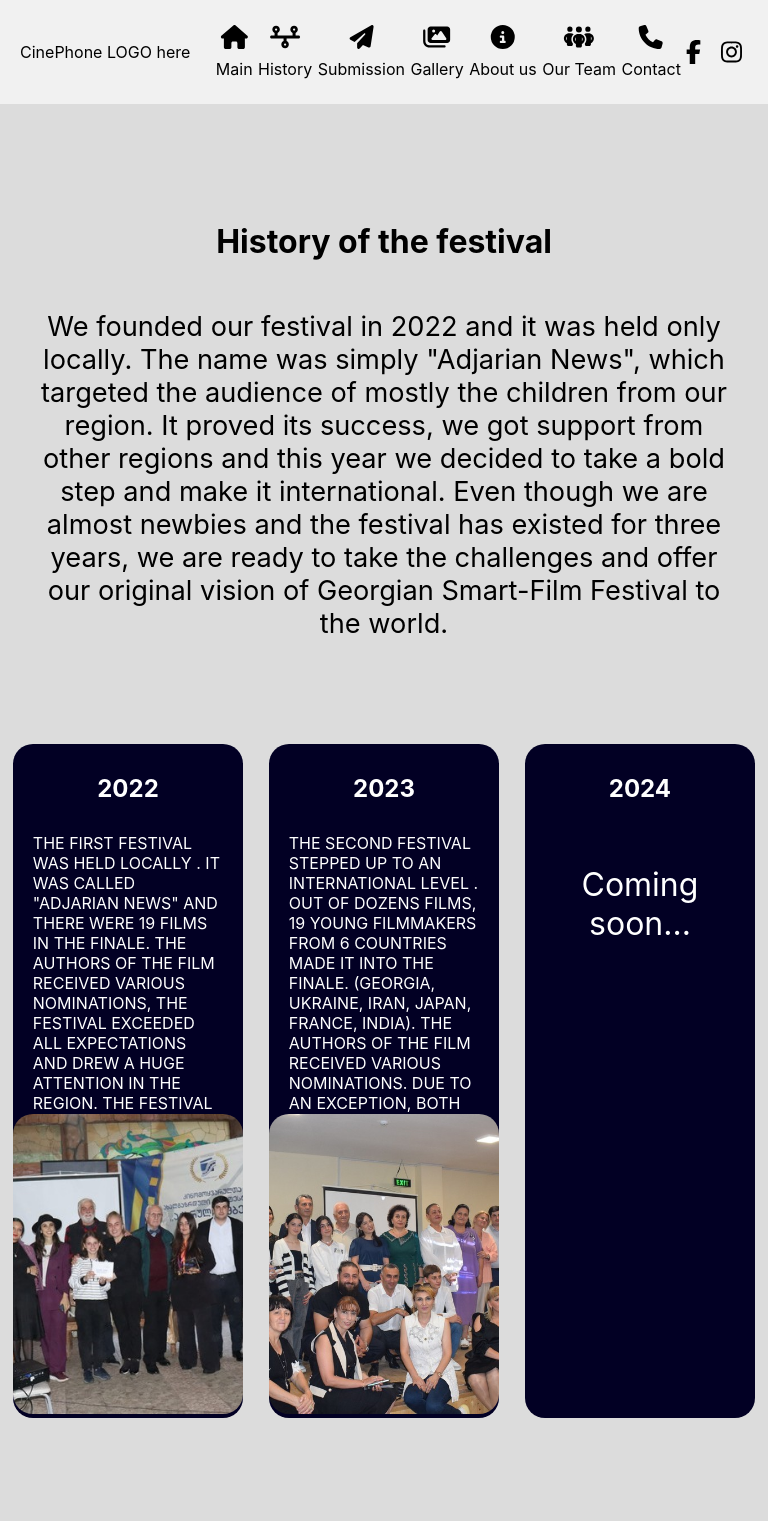
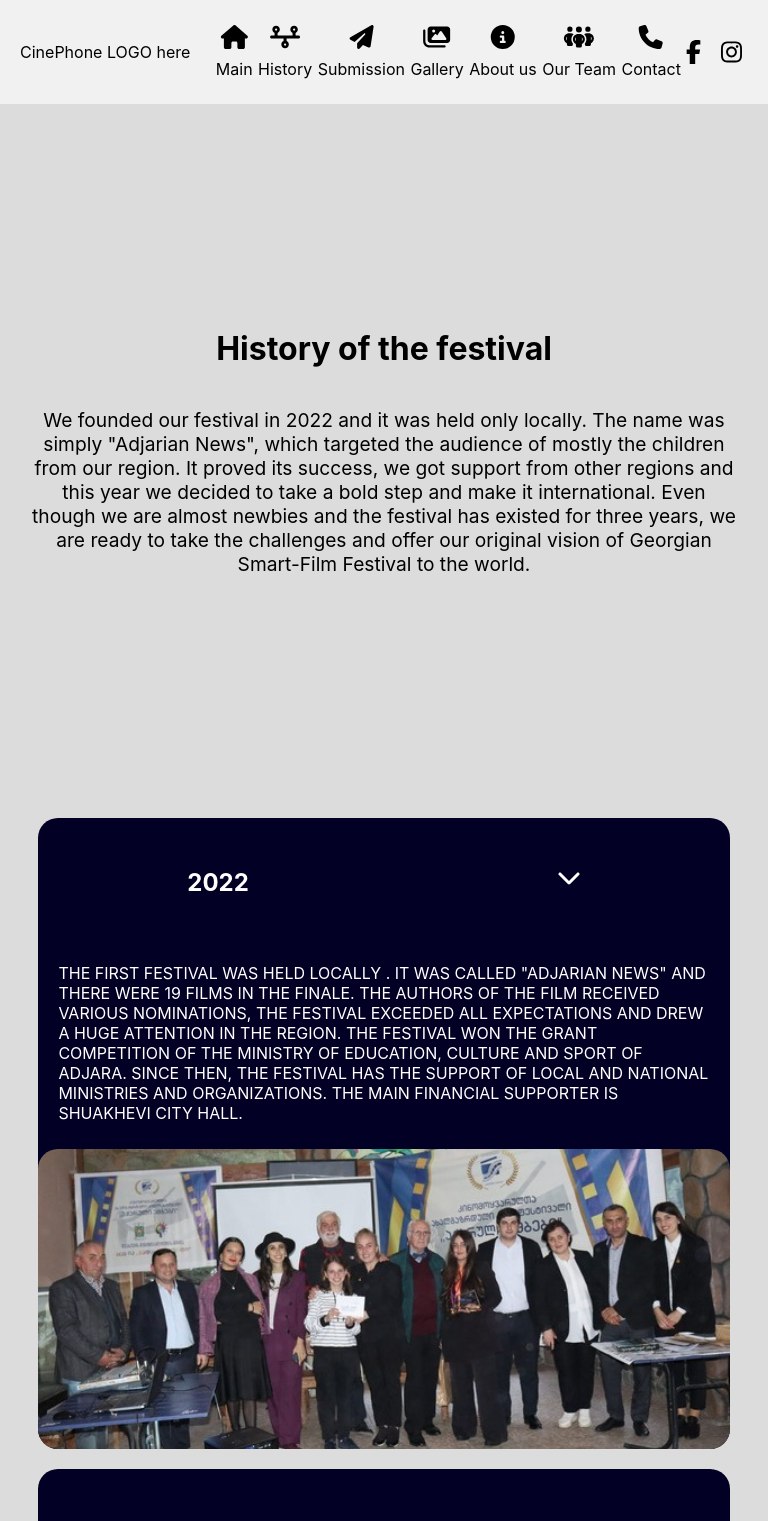
Before and after one commit to archiltavdgiridze/cinephone, a React (Create React App) app: page /history in a window 768 px wide. Shown: the top 1521 px of the page. Before the commit the page ends 1438 px from the top, so only its background shows below. Built offline with nearby package versions, Linux system fonts and the light colour scheme.

Commit message:
Update styles and add routes. Added files for Our Team page and icons for navbar.

```diff
--- a/package.json
+++ b/package.json
@@ -18,7 +18,7 @@
     "web-vitals": "^2.1.4"
   },
   "scripts": {
-    "start": "react-scripts start",
+    "start": "react-scripts start --host 192.168.100.22",
     "build": "react-scripts build",
     "test": "react-scripts test",
     "eject": "react-scripts eject"
--- a/src/components/History/History.jsx
+++ b/src/components/History/History.jsx
@@ -1,9 +1,25 @@
-import React from "react";
+import React, { useState } from "react";
 import year2022 from "../../assets/HistoryPage/HistoryYearPhotos/history-2022.jpg";
 import year2023 from "../../assets/HistoryPage/HistoryYearPhotos/history-2023.jpg";
 import "./History.scss";
+import { FontAwesomeIcon } from "@fortawesome/react-fontawesome";
+import {
+  faChevronDown,
+  faChevronLeft,
+} from "@fortawesome/free-solid-svg-icons";
 
 const History = () => {
+  const [isYear2022Collapsed, setIsYear2022Collapsed] = useState(false);
+  const [isYear2023Collapsed, setIsYear2023Collapsed] = useState(false);
+
+  const toggleYear2022Collapse = () => {
+    setIsYear2022Collapsed(!isYear2022Collapsed);
+  };
+
+  const toggleYear2023Collapse = () => {
+    setIsYear2023Collapsed(!isYear2023Collapsed);
+  };
+
   return (
     <div className="history_wrapper">
       <div className="festival_history">
@@ -21,34 +37,60 @@ const History = () => {
       <div className="history_by_years">
         <div className="year2022">
           <div className="year_texts">
+            <div className="num_n_btn">
               <h2 className="history_year">2022</h2>
+              <button onClick={toggleYear2022Collapse}>
+                {isYear2022Collapsed ? (
+                  <FontAwesomeIcon icon={faChevronLeft} />
+                ) : (
+                  <FontAwesomeIcon icon={faChevronDown} />
+                )}
+              </button>
+            </div>
+            <div
+              className={`collapse ${isYear2022Collapsed ? "collapsed" : ""}`}
+            >
               <p>
                 THE FIRST FESTIVAL WAS HELD LOCALLY . IT WAS CALLED "ADJARIAN
                 NEWS" AND THERE WERE 19 FILMS IN THE FINALE. THE AUTHORS OF THE
                 FILM RECEIVED VARIOUS NOMINATIONS, THE FESTIVAL EXCEEDED ALL
-              EXPECTATIONS AND DREW A HUGE ATTENTION IN THE REGION. THE FESTIVAL
-              WON THE GRANT COMPETITION OF THE MINISTRY OF EDUCATION, CULTURE
-              AND SPORT OF ADJARA. SINCE THEN, THE FESTIVAL HAS THE SUPPORT OF
-              LOCAL AND NATIONAL MINISTRIES AND ORGANIZATIONS. THE MAIN
-              FINANCIAL SUPPORTER IS SHUAKHEVI CITY HALL.
+                EXPECTATIONS AND DREW A HUGE ATTENTION IN THE REGION. THE
+                FESTIVAL WON THE GRANT COMPETITION OF THE MINISTRY OF EDUCATION,
+                CULTURE AND SPORT OF ADJARA. SINCE THEN, THE FESTIVAL HAS THE
+                SUPPORT OF LOCAL AND NATIONAL MINISTRIES AND ORGANIZATIONS. THE
+                MAIN FINANCIAL SUPPORTER IS SHUAKHEVI CITY HALL.
               </p>
+            </div>
           </div>
           <img src={year2022} alt="photo from the festival from 2022" />
         </div>
         <div className="year2023">
           <div className="year_texts">
+            <div className="num_n_btn">
               <h2 className="history_year">2023</h2>
+              <button onClick={toggleYear2023Collapse}>
+                {isYear2022Collapsed ? (
+                  <FontAwesomeIcon icon={faChevronLeft} />
+                ) : (
+                  <FontAwesomeIcon icon={faChevronDown} />
+                )}
+              </button>
+            </div>
+            <div
+              className={`collapse ${isYear2023Collapsed ? "collapsed" : ""}`}
+            >
               <p>
-              THE SECOND FESTIVAL STEPPED UP TO AN INTERNATIONAL LEVEL . OUT OF
-              DOZENS FILMS, 19 YOUNG FILMMAKERS FROM 6 COUNTRIES MADE IT INTO
-              THE FINALE. (GEORGIA, UKRAINE, IRAN, JAPAN, FRANCE, INDIA). THE
-              AUTHORS OF THE FILM RECEIVED VARIOUS NOMINATIONS. DUE TO AN
+                THE SECOND FESTIVAL STEPPED UP TO AN INTERNATIONAL LEVEL . OUT
+                OF DOZENS FILMS, 19 YOUNG FILMMAKERS FROM 6 COUNTRIES MADE IT
+                INTO THE FINALE. (GEORGIA, UKRAINE, IRAN, JAPAN, FRANCE, INDIA).
+                THE AUTHORS OF THE FILM RECEIVED VARIOUS NOMINATIONS. DUE TO AN
                 EXCEPTION, BOTH OF THE GRAN-PRIX WENT TO FICTION FILMS. THE
                 FESTIVAL STARTED TO ATTRACT INTEREST FROM OTHER COUNTRIES AND
                 GAINED EVEN MORE SUPPORT NATIONALLY. THE FESTIVAL, THIS YEAR
                 AGAIN, WON THE GRANT COMPETITION OF THE MINISTRY OF EDUCATION,
                 CULTURE AND SPORT OF ADJARA.
               </p>
+            </div>
           </div>
           <img src={year2023} alt="photo from the festival from 2023" />
         </div>
--- a/src/components/History/History.scss
+++ b/src/components/History/History.scss
@@ -2,7 +2,9 @@
   // background-color: var(--lightblue);
 
   .festival_history {
-    height: 80vh;
+    height: 80dvw;
+    max-height: 800px;
+    min-height: 700px;
     display: flex;
     flex-direction: column;
     justify-content: center;
@@ -35,9 +37,12 @@
     // height: 800px;
     border-radius: 20px;
     margin: 0 auto;
+    display: flex;
+    flex-direction: column;
+    justify-content: space-between;
 
     .year_texts {
-      height: 350px;
+      height: fit-content;
     }
 
     h2 {
@@ -67,3 +72,85 @@
     }
   }
 }
+
+@media screen and (min-width: 768px) and (max-width: 1000px) {
+  .history_wrapper {
+    .festival_history {
+      // height: 60dvw;
+    }
+
+    .history_by_years {
+      flex-direction: row;
+      flex-wrap: wrap;
+      gap: 10px;
+
+      .year2022,
+      .year2023,
+      .year2024 {
+        width: 45%;
+      }
+    }
+  }
+}
+
+@media screen and (max-width: 768px) {
+  .history_wrapper {
+    .festival_history {
+      min-height: auto;
+      margin: 30px 0 70px;
+
+      h1 {
+        font-size: 2rem;
+      }
+
+      p {
+        font-size: 1.2rem;
+      }
+    }
+
+    .history_by_years {
+      flex-direction: column;
+      gap: 20px;
+
+      .year2022,
+      .year2023,
+      .year2024 {
+        width: 90%;
+      }
+    }
+  }
+
+  .num_n_btn {
+    display: flex;
+    flex-direction: row;
+    justify-content: space-around;
+    gap: 10px;
+    align-items: center;
+    margin: 20px 0;
+
+    h2 {
+    }
+
+    button {
+      width: 4rem;
+      height: 4rem;
+      padding: 10px 20px;
+      border: none;
+      border-radius: 10px;
+      background-color: var(--darkblue);
+      color: #fff;
+      font-size: 1.2rem;
+      cursor: pointer;
+    }
+  }
+
+  .collapse {
+    max-height: 1000px; // Set this to a value greater than the expected content height
+    overflow: hidden;
+    transition: max-height 1s ease; // Smooth transition
+  }
+
+  .collapsed {
+    max-height: 0;
+  }
+}
--- a/src/components/Landing/Landing.scss
+++ b/src/components/Landing/Landing.scss
@@ -14,6 +14,10 @@
     rgba(0, 200, 230, 1) 100%
   );
   color: #fff;
+  -webkit-user-select: none;
+  -moz-user-select: none;
+  -ms-user-select: none;
+  user-select: none;
 
   /* Other styles for your content */
   h1,
@@ -62,3 +66,25 @@
     height: 60%;
   }
 }
+
+@media screen and (max-width: 768px) {
+  .landing_wrapper {
+    flex-direction: column;
+
+    .hero-left {
+      position: relative;
+      z-index: 10;
+    }
+
+    .hero-right {
+      position: absolute;
+      filter: opacity(0.5);
+      z-index: 0;
+
+      img {
+        width: 200%;
+        height: 200%;
+      }
+    }
+  }
+}
```
Lines whose indentation alone changed are shown as unchanged.
